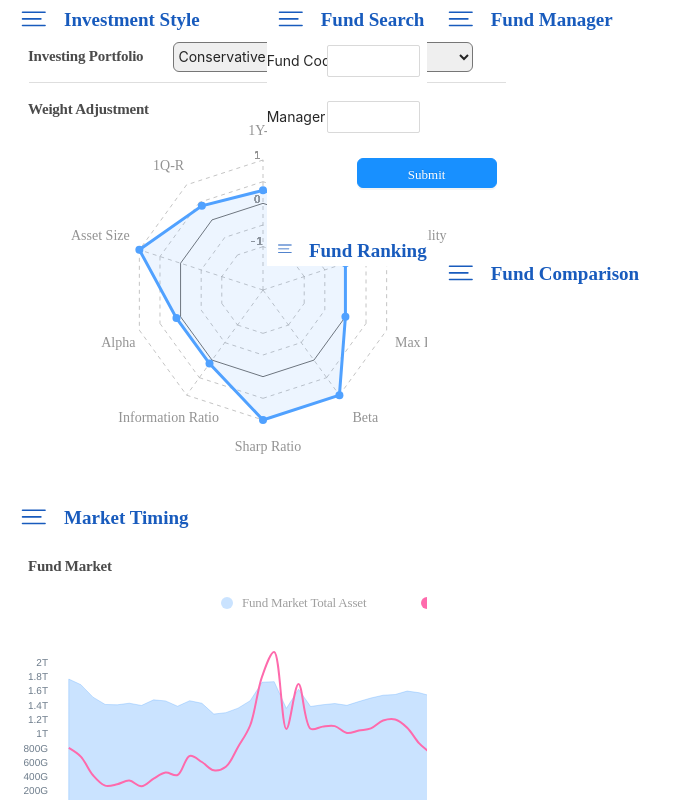
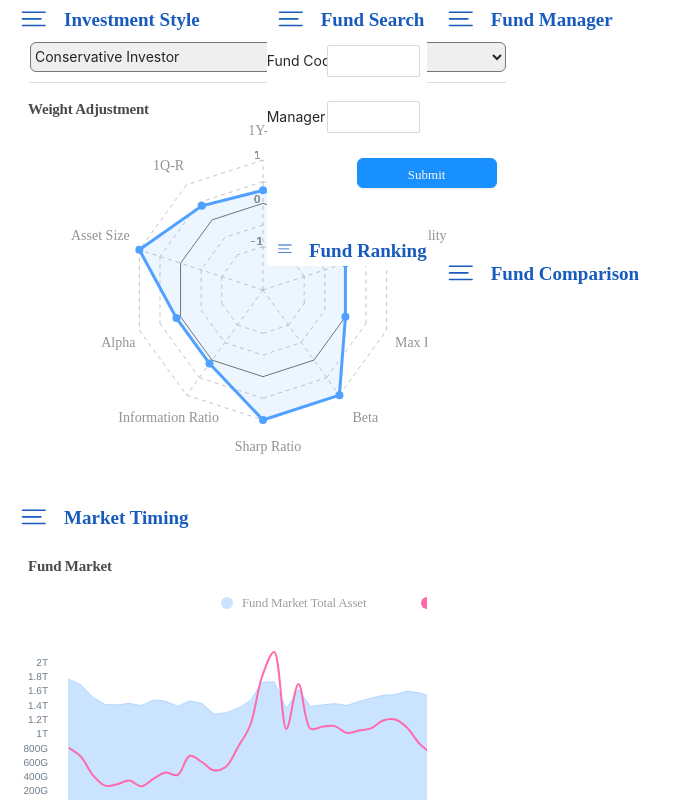
Before and after one commit to zijing-he/FundAnalysisClient, a Vue app: page / in a window 1280 px wide. Shown: the whole page, without its empty margins (0-681 px from the left). Built offline with nearby package versions, Linux system fonts and the light colour scheme.

Commit message:
modify styles and texts

```diff
--- a/src/components/ControlPanel/layout.vue
+++ b/src/components/ControlPanel/layout.vue
@@ -14,7 +14,7 @@
     </a-row>
 
     <a-row class="custormer_type">
-      <text id="custormer_type_text">Investing Portfolio</text>
+      <!-- <text id="custormer_type_text">Investing Portfolio</text> -->
       <!-- <a-dropdown>
         <template #overlay>
           <a-menu @click="handleMenuClick">
@@ -38,10 +38,14 @@
         </a-button>
       </a-dropdown> -->
 
-      <select id="select_container" @change="handleMenuClick">
-        <option value="1">Conservative Portfolio</option>
-        <option value="2">Moderate Portfolio</option>
-        <option value="3">Aggressive Portfolio</option>
+      <select
+        style="width: 89%; height: 30px;"
+        id="select_container"
+        @change="handleMenuClick"
+      >
+        <option value="1">Conservative Investor</option>
+        <option value="2">Moderate Investor</option>
+        <option value="3">Aggressive Investor</option>
       </select>
     </a-row>
     <a-row id="divider"></a-row>
@@ -67,8 +71,7 @@ export default {
   data() {
     return {
       //默认值
-      weight:
-        {
+      weight: {
         one_year_return: "0.3",
         one_quarter_return: "0.4",
         size: "1.0",
@@ -123,11 +126,11 @@ export default {
   },
   watch: {
     //基金画像更新权重
-    weights: function (value) {
+    weights: function(value) {
       if (value) {
         // this.weight = value;
         // console.log(this.weight);
-        for(let key in value){
+        for (let key in value) {
           this.weight[key] = value[key];
         }
         // console.log(this.weight);
--- a/src/components/FundProfile/FundProfile.vue
+++ b/src/components/FundProfile/FundProfile.vue
@@ -101,7 +101,7 @@
         :id="'summary_bottom_' + fundId"
         v-if="index === 0"
       >
-        Abnormal Performance
+        Active Performance
       </div>
       <div
         class="summary-left"
@@ -376,7 +376,7 @@ export default {
             document.getElementById(`summary_right_${this.fundId}`).innerHTML =
               "Risk";
             document.getElementById(`summary_bottom_${this.fundId}`).innerHTML =
-              "Abnormal Performance";
+              "Active Performance";
             document.getElementById(`summary_left_${this.fundId}`).innerHTML =
               "Basic";
             break;
@@ -384,7 +384,7 @@ export default {
             document.getElementById(`summary_top_${this.fundId}`).innerHTML =
               "Risk";
             document.getElementById(`summary_right_${this.fundId}`).innerHTML =
-              "Abnormal Performance";
+              "Active Performance";
             document.getElementById(`summary_bottom_${this.fundId}`).innerHTML =
               "Basic";
             document.getElementById(`summary_left_${this.fundId}`).innerHTML =
@@ -392,7 +392,7 @@ export default {
             break;
           case "bottom":
             document.getElementById(`summary_top_${this.fundId}`).innerHTML =
-              "Abnormal Performance";
+              "Active Performance";
             document.getElementById(`summary_right_${this.fundId}`).innerHTML =
               "Basic";
             document.getElementById(`summary_bottom_${this.fundId}`).innerHTML =
@@ -408,7 +408,7 @@ export default {
             document.getElementById(`summary_bottom_${this.fundId}`).innerHTML =
               "Risk";
             document.getElementById(`summary_left_${this.fundId}`).innerHTML =
-              "Abnormal Performance";
+              "Active Performance";
             break;
         }
       }
--- a/src/components/FundProfile/InvestStyleBox.vue
+++ b/src/components/FundProfile/InvestStyleBox.vue
@@ -29,7 +29,7 @@ const colorMap = {
   risk: "#ccebc5",
   max_drop_down: "#ccebc5",
   beta: "#ccebc5",
-  // abnormal performance
+  // active performance
   sharp_ratio: "#fbb4ae",
   information_ratio: "#fbb4ae",
   alpha: "#fbb4ae",
--- a/src/components/FundRanking/NightingaleRoseChart.vue
+++ b/src/components/FundRanking/NightingaleRoseChart.vue
@@ -13,7 +13,7 @@ const colorMap = {
   three_year_return: "#b3cde3",
   // risk
   beta: "#ccebc5",
-  // abnormal performance
+  // active performance
   alpha: "#fbb4ae",
   // basic
   size: "#decbe4",
```
Lines whose indentation alone changed are shown as unchanged.
